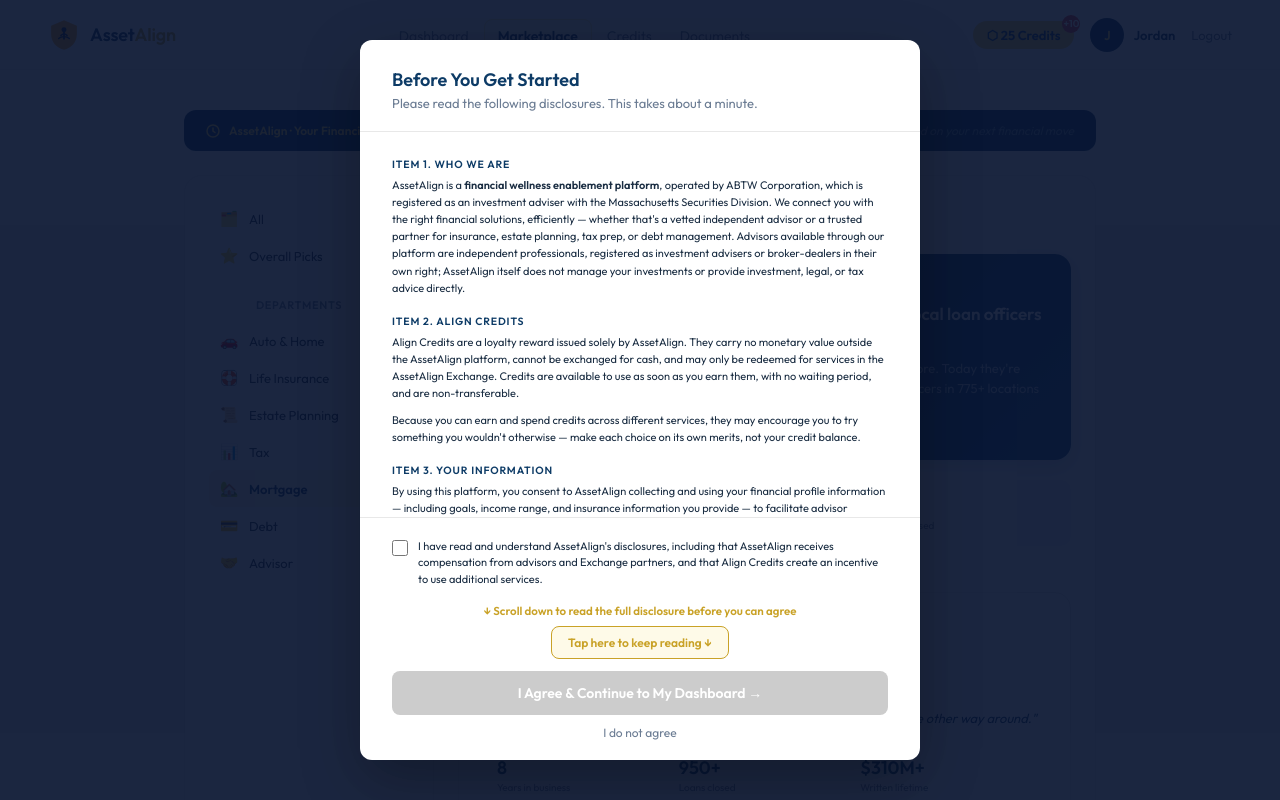
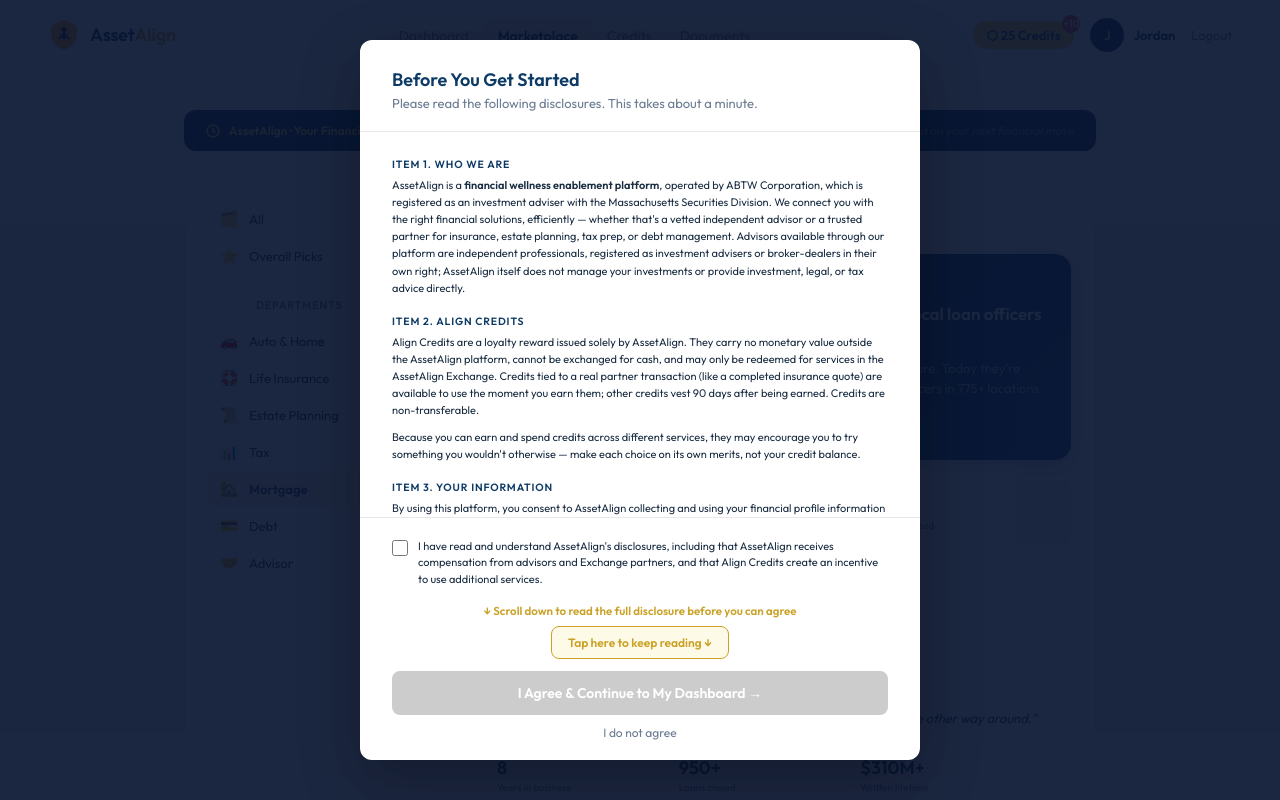
Before and after one commit to AssetAlign/assetalign-skunkworks, a plain HTML site: page dashboard-replica/marketplace/marcus/index.html in a window 1280 px wide. Drawn offline with Linux system fonts and the light colour scheme; grey boxes are pictures that could not be loaded.

Commit message:
Reintroduce credit vesting (two-tier)

```diff
--- a/dashboard-replica/marketplace/marcus/index.html
+++ b/dashboard-replica/marketplace/marcus/index.html
@@ -1466,7 +1466,7 @@
       <p>AssetAlign is a <strong>financial wellness enablement platform</strong>, operated by ABTW Corporation, which is registered as an investment adviser with the Massachusetts Securities Division. We connect you with the right financial solutions, efficiently — whether that's a vetted independent advisor or a trusted partner for insurance, estate planning, tax prep, or debt management. Advisors available through our platform are independent professionals, registered as investment advisers or broker-dealers in their own right; AssetAlign itself does not manage your investments or provide investment, legal, or tax advice directly.</p>
 
       <h4>Item 2. Align Credits</h4>
-      <p>Align Credits are a loyalty reward issued solely by AssetAlign. They carry no monetary value outside the AssetAlign platform, cannot be exchanged for cash, and may only be redeemed for services in the AssetAlign Exchange. Credits are available to use as soon as you earn them, with no waiting period, and are non-transferable.</p>
+      <p>Align Credits are a loyalty reward issued solely by AssetAlign. They carry no monetary value outside the AssetAlign platform, cannot be exchanged for cash, and may only be redeemed for services in the AssetAlign Exchange. Credits tied to a real partner transaction (like a completed insurance quote) are available to use the moment you earn them; other credits vest 90 days after being earned. Credits are non-transferable.</p>
       <p>Because you can earn and spend credits across different services, they may encourage you to try something you wouldn't otherwise — make each choice on its own merits, not your credit balance.</p>
 
       <h4>Item 3. Your Information</h4>
@@ -1509,7 +1509,7 @@
       <p>AssetAlign is a <strong>financial wellness enablement platform</strong>, operated by ABTW Corporation, which is registered as an investment adviser with the Massachusetts Securities Division. We connect you with the right financial solutions, efficiently — whether that's a vetted independent advisor or a trusted partner for insurance, estate planning, tax prep, or debt management. Advisors available through our platform are independent professionals, registered as investment advisers or broker-dealers in their own right; AssetAlign itself does not manage your investments or provide investment, legal, or tax advice directly.</p>
 
       <h4>Item 2. Align Credits</h4>
-      <p>Align Credits are a loyalty reward issued solely by AssetAlign. They carry no monetary value outside the AssetAlign platform, cannot be exchanged for cash, and may only be redeemed for services in the AssetAlign Exchange. Credits are available to use as soon as you earn them, with no waiting period, and are non-transferable.</p>
+      <p>Align Credits are a loyalty reward issued solely by AssetAlign. They carry no monetary value outside the AssetAlign platform, cannot be exchanged for cash, and may only be redeemed for services in the AssetAlign Exchange. Credits tied to a real partner transaction (like a completed insurance quote) are available to use the moment you earn them; other credits vest 90 days after being earned. Credits are non-transferable.</p>
       <p>Because you can earn and spend credits across different services, they may encourage you to try something you wouldn't otherwise — make each choice on its own merits, not your credit balance.</p>
 
       <h4>Item 3. Your Information</h4>
@@ -1561,7 +1561,7 @@
 <!-- TOAST -->
 <div class="toast" id="toast"></div>
 
-<script src="../../shared.js?v=20260913e"></script>
+<script src="../../shared.js?v=20260913f"></script>
 <script>
   // 2026-09-04 — Kevin's own real page (see shared.js's header note and
   // marketplace/index.html's "Meet Kevin" spotlight, which now links here
```
